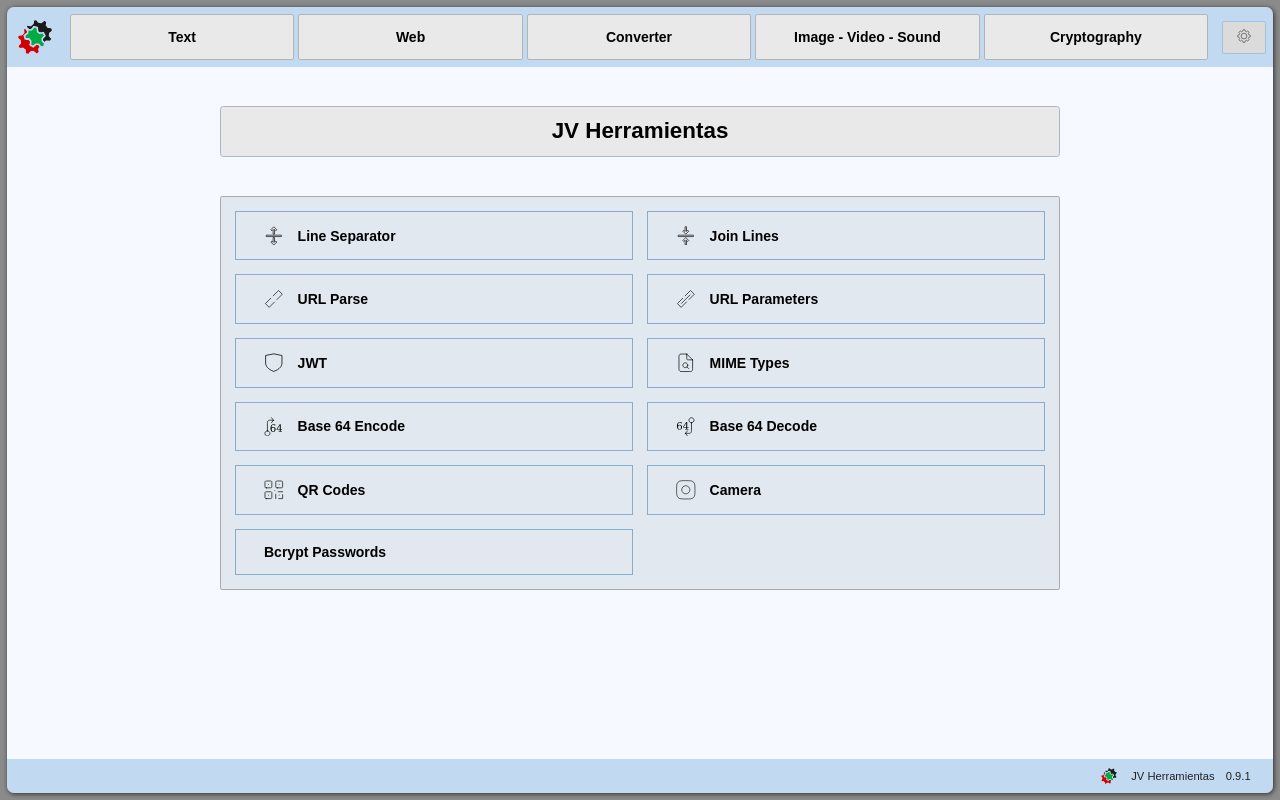
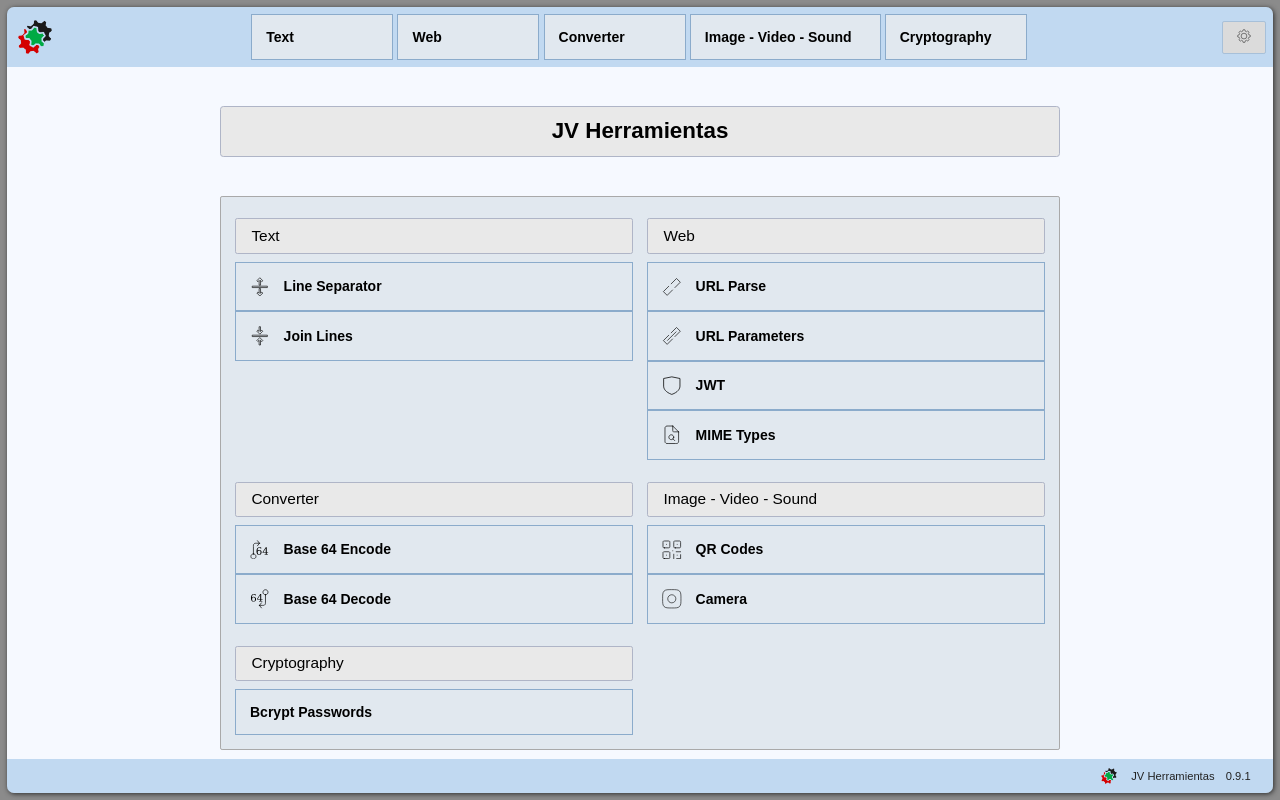
Before and after one commit to julio-viera/jv-herramientas, a plain HTML site: page index.html in a window 1280 px wide. Drawn offline with Linux system fonts and the light colour scheme.

Commit message:
mejoras menu

```diff
--- a/app/App.js
+++ b/app/App.js
@@ -4,7 +4,7 @@
 import { Util } from "./Util.js"
 import { Conector } from "./Conector.js"
 import { AlmacenajeLocal } from "./AlmacenajeLocal.js"
-import { MenuUI, MenuUIGrupo, MenuUIGrupoItem } from "./componente/menu/js/MenuUI.js"
+import { MenuUI } from "./componente/menu/js/MenuUI.js"
 import { MensajeUI } from "./componente/mensaje/js/MensajeUI.js"
 import { PanelAyuda } from "./componente/panel_ayuda/js/PanelAyuda.js"
 import { PopUp } from "./componente/popup/js/PopUp.js"
@@ -350,7 +350,6 @@ export class App {
 	}
 
 	cargarMenu(idioma) {
-		this.menu.vaciar()
 
 		this.pantalla_carga.mensaje = this._("Cargando menu") + "..."
 		this.pantalla_carga.porcentaje_carga = 70
@@ -359,34 +358,9 @@ export class App {
 			.then(res => res.json())
 			.then((json) => {
 
-				if(json && json.menus){
-					for(const menu of json.menus){
+				if(this.menu.cargarJson(json, this.icono.menu)) this.estado_carga.menu = true
+				else this.mensaje = this._('No se puede cargar:') + " Menu."
 
-						const items = []
-						for(const item of menu.items){
-							items.push(
-								new MenuUIGrupoItem(
-									item.id,
-									item.nombre,
-									item.accion,
-									this.icono.menu[item.id] ?? null
-								),
-							)
-						}
-
-						const grupo = new MenuUIGrupo(
-							menu.id,
-							menu.nombre,
-							items,
-						)
-
-						this.menu.agregarGrupo(grupo)
-						this.menu.construir(this.icono.menu)
-
-					}
-				}
-
-				this.estado_carga.menu = true
 			})
 			.catch((er) => {
 				console.error(er)
--- a/app/AppConfiguracion.js
+++ b/app/AppConfiguracion.js
@@ -220,6 +220,9 @@ export class AppConfiguracion extends BaseUI {
 							}
 						}
 					}
+					else{
+						idioma = idioma_seleccionado
+					}
 
 					this._configuracion.ui.escala = parseFloat(this.almacenaje.obtener("ui-escala") ?? this._configuracion.ui.escala ?? 1.0)
 					this._configuracion.ui.idioma = idioma
--- a/app/componente/menu/css/menu.css
+++ b/app/componente/menu/css/menu.css
@@ -49,8 +49,8 @@ main[data-distribucion="izquierda"] ui-menu {
 
 .menu-grupo {
 	position: relative;
-	width: 100%;
 	max-width: 30em;
+	min-width: 10em;
 }
 
 ui-menu .menu-titulo {
@@ -80,7 +80,7 @@ main[data-distribucion="izquierda"] .menu-titulo {
 
 .menu-items {
 	display: none;
-	overflow: hidden;
+	overflow: visible;
 	z-index: var(--z-index-menu);
 	padding: 0;
 }
@@ -97,7 +97,7 @@ ui-menu .menu-items.activo {
 main[data-distribucion="arriba"] .menu-items {
 	position: absolute;
 	left: 0px;
-	top: 3em;
+	top: 100%;
 	width: 100%;
 }
 
@@ -116,14 +116,12 @@ main[data-distribucion="arriba"] .menu-items {
 }
 
 .menu-item a {
-	display: flex;
-	padding: 1em 2em;
+	display: block;
+	padding: 1em;
 	color: var(--menu-fc-item);
 	font-weight: bold;
 	cursor: pointer;
 	text-decoration: none;
-    align-items: center;
-    gap: 1em;
 }
 
 .menu-item a:hover {
@@ -140,6 +138,23 @@ main[data-distribucion="arriba"] .menu-items {
 	height: 1.4em;
 	color: var(--menu-fc-item);
 }
+
+.menu-item-cont-accion{
+	display: grid;
+    grid-template-columns: auto 1fr;
+    gap: 1em;
+    align-items: center;
+    min-width: 8em;
+}
+
+
+main[data-distribucion="arriba"] .menu-items-subnivel {
+	transform: translateX(calc(100% - 0.2em)) translateY(-3em);
+}
+
+main[data-distribucion="izquierda"] .menu-items-subnivel {
+}
+
 
 @media only screen and (max-width: 800px) {
 	#caja-menu {
@@ -189,4 +204,7 @@ main[data-distribucion="arriba"] .menu-items {
 		font-size: 2em;
 	}
 
+	.menu-items-subnivel {
+		transform: translateX(0) translateY(0) !important;
+	}
 }
--- a/app/componente/menu/js/MenuUI.js
+++ b/app/componente/menu/js/MenuUI.js
@@ -1,117 +1,61 @@
 import { Componente } from "../../Componente.js"
 
-export class MenuUIGrupo {
-	constructor(id, nombre, items = []) {
-		this.id = id
-		this.nombre = nombre
-		this.items = items
-	}
-}
-
-export class MenuUIGrupoItem {
-	constructor(id, nombre, accion, icono = null) {
-		this.id = id
-		this.nombre = nombre
-		this.accion = accion
-		this.icono = icono
-	}
-}
-
-export class MenuUI extends Componente {
-	constructor() {
+export class MenuUIItem extends Componente {
+	constructor(id, nombre, nivel, accion = null, grupo = null, mapeo_iconos = null) {
 		super()
 
-		this.vaciar = this.vaciar.bind(this)
-		this.agregarGrupo = this.agregarGrupo.bind(this)
 		this.construir = this.construir.bind(this)
 		this.cargarUI = this.cargarUI.bind(this)
 
-		this.grupos = []
+		this.id = id
+		this.nombre = nombre
+		this.nivel = nivel
+		this.accion = accion
+		this.mapeo_iconos = mapeo_iconos
+		this.grupo = []
+		if(grupo && Array.isArray(grupo)){
+			for(const json of grupo){
+				const item = new MenuUIItem(
+					json.id,
+					json.nombre,
+					this.nivel + 1,
+					json.accion,
+					json.grupo,
+					this.mapeo_iconos
+				)
+
+				this.grupo.push(item)
+			}
+		}
 	}
 
 	connectedCallback() {
-		super.connectedCallback()
-		this.transicion = false
+		this.construir()
 	}
+	disconnectedCallback() { }
 
-	disconnectedCallback() {
-		super.disconnectedCallback()
-	}
-
-	vaciar() {
-		this.grupos = []
-		this.innerHTML = ""
-	}
-
-	agregarGrupo(grupo) {
-		if (!(grupo instanceof MenuUIGrupo)) {
-			console.error("agregarGrupo el parametro no es instancia de MenuUIGrupo")
-			return
-		}
-
-		for (const item of grupo.items) {
-			if (!(item instanceof MenuUIGrupoItem)) {
-				console.error(
-					"agregarGrupo el item de grupo no es instancia de MenuUIGrupoItem",
-				)
-				return
-			}
-		}
-
-		for (const i in this.grupos) {
-			if (this.grupos[i].id == grupo.id) {
-				this.grupos[i] = grupo
-				return
-			}
-		}
-
-		this.grupos.push(grupo)
-	}
 
 	construir() {
 		this.innerHTML = ""
 
-		for (const grupo of this.grupos) {
-			const nodo_titulo = this.crear(
-				"div",
-				{ class: "menu-titulo" },
-				grupo.nombre,
-			)
-			const items = []
+		const link = this.crear("a", { menu_item_id: this.id, href: (this.accion ? this.accion : 'javascript:;') })
 
-			for (const item of grupo.items) {
+		const div_l = this.crear('div', {class: 'menu-item-cont-accion'})
 
-				const link = this.crear(
-					"a",
-					{ menu_item_id: item.id, href: item.accion }
-				)
+		if(this.mapeo_iconos && this.mapeo_iconos[this.id]){
+			div_l.innerHTML = this.mapeo_iconos[this.id]
+		}
 
-				if(item.icono){
-					link.innerHTML = item.icono
-					link.appendChild(this.crear('span', {}, item.nombre))
-				}
-				else{
-					link.innerHTML = item.nombre
-				}
+		div_l.appendChild(this.crear('span', {}, this.nombre))
 
-				items.push(
-					this.crear(
-						"div",
-						{ class: "menu-item", title: item.nombre },
-						link
-					)
-				)
-			}
+		link.appendChild(div_l)
 
-			const nodo_items = this.crear("div", { class: "menu-items" }, items)
-
-			this.appendChild(
-				this.crear("div", { class: "menu-grupo", grupo_id: grupo.id }, [
-					nodo_titulo,
-					nodo_items,
-				]),
-			)
-		}
+		this.appendChild(
+			this.crear("div", { class: "menu-grupo", grupo_id: this.id, grupo_nivel: this.nivel }, [
+				this.crear("div", { class: "menu-item" }, link),
+				this.crear("div", { class: "menu-items" + (this.nivel > 1 ? ' menu-items-subnivel' : '') }, this.grupo)
+			])
+		)
 
 		this.cargarUI()
 	}
@@ -132,4 +76,54 @@ export class MenuUI extends Componente {
 	}
 }
 
+customElements.define("ui-menu-item", MenuUIItem)
+
+
+export class MenuUI extends Componente {
+	constructor() {
+		super()
+
+		this.cargarJson = this.cargarJson.bind(this)
+		this.vaciar = this.vaciar.bind(this)
+	}
+
+	connectedCallback() {
+		super.connectedCallback()
+		this.transicion = false
+	}
+
+	disconnectedCallback() {
+		super.disconnectedCallback()
+	}
+
+	cargarJson(json, mapeo_iconos = {}){
+
+		if(!json || !json.grupo) return false
+
+		this.vaciar()
+
+		for(const inicial of json.grupo){
+
+			this.appendChild(
+				new MenuUIItem(
+					inicial.id,
+					inicial.nombre,
+					1,
+					inicial.accion,
+					inicial.grupo,
+					mapeo_iconos
+				)
+			)
+
+		}
+
+		return true
+	}
+
+	vaciar() {
+		this.innerHTML = ""
+	}
+
+}
+
 customElements.define("ui-menu", MenuUI)
--- a/app/modulo/inicio/html/en/index.html
+++ b/app/modulo/inicio/html/en/index.html
@@ -6,6 +6,6 @@
 
 	<div modulo-elemento="app_descripcion"></div>
 
-	<div class="panel-ex grilla-c2" modulo-elemento="app_menu"></div>
+	<div class="panel-ex grilla-c2-st" modulo-elemento="app_menu"></div>
 
 </div>
--- a/app/modulo/inicio/js/inicio.js
+++ b/app/modulo/inicio/js/inicio.js
@@ -11,6 +11,7 @@ export default class Inicio extends Modulo {
 		this.tomaUI = this.tomaUI.bind(this)
 		this.cargarInicio = this.cargarInicio.bind(this)
 		this.descargar = this.descargar.bind(this)
+		this.agregarGrupoMenu = this.agregarGrupoMenu.bind(this)
 
 		this._cargado = false
 	}
@@ -42,41 +43,59 @@ export default class Inicio extends Modulo {
 	cargarInicio(){
 
 		if(this.app_nombre) this.app_nombre.innerHTML = this.configuracion.app.nombre
-		//if(this.app_descripcion) this.app_descripcion.innerHTML = this.configuracion.app.descripcion
 
 		this.app_menu.innerHTML = ''
 
-		for (const grupo of this.opciones.app_ref.menu.grupos) {
+		if(this.opciones && this.opciones.app_ref && this.opciones.app_ref.icono && this.opciones.app_ref.icono.menu) this.mapeo_iconos = this.opciones.app_ref.icono.menu
 
-			for (const item of grupo.items) {
+		this.opciones.conector.get(this.configuracion.ruta.menu + "/" + this.configuracion.ui.idioma + ".json")
+			.then(res => res.json())
+			.then((json) => {
 
-				const link = this.crear(
-					"a",
-					{ menu_item_id: item.id, href: item.accion }
-				)
-
-				if(item.icono){
-					link.innerHTML = item.icono
-					link.appendChild(this.crear('span', {}, item.nombre))
-				}
-				else{
-					link.innerHTML = item.nombre
+				if(json && json.grupo){
+					for(const item of json.grupo){
+						this.agregarGrupoMenu(item)
+					}
 				}
 
-				this.app_menu.append(
-					this.crear(
-						"div",
-						{ class: "menu-item", title: item.nombre },
-						link
-					)
-				)
-			}
-
-		}
+			})
+			.catch((er) => {
+				console.error(er)
+				this.mensaje = this._('No se puede cargar:') + " Menu Inicio."
+			})
 
 	}
 
 	descargar() {}
+
+	agregarGrupoMenu(grupo, contenedor = null){
+
+		const div = this.crear('div', {class: (grupo.accion ? 'menu-item' : ' ui-subtitulo')})
+		const link = this.crear("a", { menu_item_id: grupo.id, href: (grupo.accion ? grupo.accion : 'javascript:;') })
+		const div_l = this.crear('div', {class: 'menu-item-cont-accion'})
+
+		if(this.mapeo_iconos && this.mapeo_iconos[grupo.id]){
+			div_l.innerHTML = this.mapeo_iconos[grupo.id]
+		}
+
+		div_l.appendChild(this.crear('span', {}, grupo.nombre))
+		link.appendChild(div_l)
+		div.appendChild(link)
+
+		if(!contenedor || !grupo.accion){
+			contenedor = this.crear('div', {class: ''})
+			this.app_menu.appendChild(contenedor)
+		}
+
+		contenedor.appendChild(div)
+
+		if(grupo.grupo){
+			for(const item of grupo.grupo){
+				this.agregarGrupoMenu(item, contenedor)
+			}
+		}
+	}
+
 }
 
 customElements.define('ui-inicio', Inicio)
--- a/css/base.css
+++ b/css/base.css
@@ -682,6 +682,15 @@ audio:not([controls]) {
 	width: 100%;
 }
 
+.grilla-c2-st{
+	display: grid;
+	grid-template-columns: 1fr 1fr;
+	align-items: start;
+	justify-content: center;
+	gap: 1em;
+	width: 100%;
+}
+
 .centrado-h{
 	align-items: start;
 	justify-content: center;
@@ -948,7 +957,6 @@ app-configuracion{
 			"contenido"
 			"pie" !important;
 		grid-template-columns: calc(100vw - 1em) !important;
-		//grid-template-rows: 6em auto 4em !important;
 		grid-template-rows: auto 1fr auto !important;
 	}
 
--- a/menu/en.json
+++ b/menu/en.json
@@ -1,11 +1,11 @@
 {
 
-	"menus": [
+	"grupo": [
 
 		{
 			"id": "texto",
 			"nombre": "Text",
-			"items": [
+			"grupo": [
 				{
 					"id": "separador_lineas",
 					"nombre": "Line Separator",
@@ -21,7 +21,7 @@
 		{
 			"id": "web",
 			"nombre": "Web",
-			"items": [
+			"grupo": [
 				{
 					"id": "url-parseador",
 					"nombre": "URL Parse",
@@ -47,7 +47,7 @@
 		{
 			"id": "codificar",
 			"nombre": "Converter",
-			"items": [
+			"grupo": [
 				{
 					"id": "base64codificar",
 					"nombre": "Base 64 Encode",
@@ -63,7 +63,7 @@
 		{
 			"id": "imagen-video-sonido",
 			"nombre": "Image - Video - Sound",
-			"items": [
+			"grupo": [
 				{
 					"id": "codigos-qr",
 					"nombre": "QR Codes",
@@ -79,7 +79,7 @@
 		{
 			"id": "criptografia",
 			"nombre": "Cryptography",
-			"items": [
+			"grupo": [
 				{
 					"id": "claves-bcrypt",
 					"nombre": "Bcrypt Passwords",
```
Also changed, not shown: app/Util.js (+10 -10 lines), app/modulo/inicio/html/es/index.html (+1 -1 lines), menu/es.json (+6 -7 lines).
